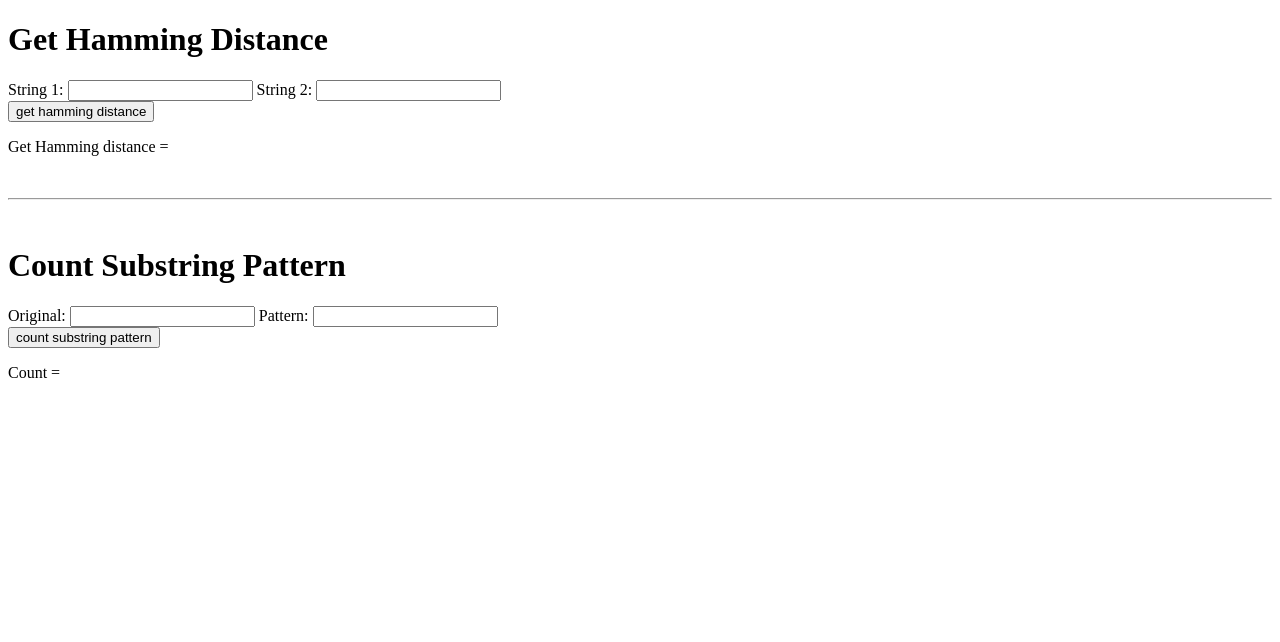
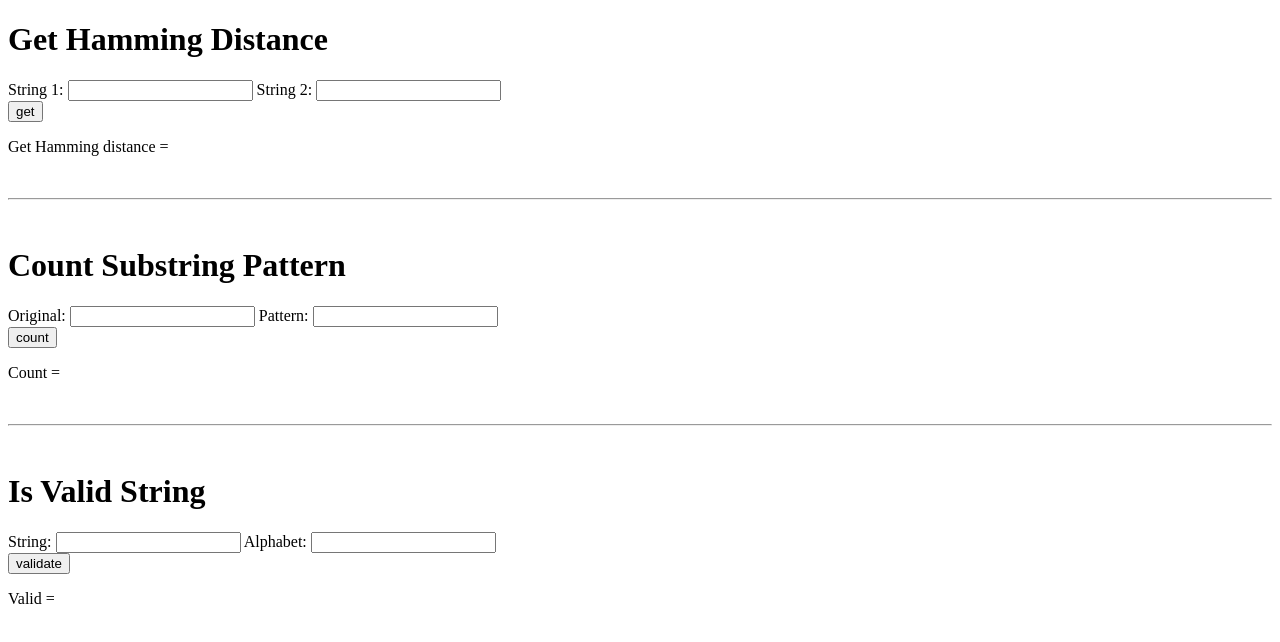
Before and after one commit to lmlawas/cmsc128-ay2015-16-assign002-js, a plain HTML site: page index.html in a window 1280 px wide. Drawn offline with Linux system fonts and the light colour scheme.

Commit message:
Added working isValidString()

```diff
--- a/index.html
+++ b/index.html
@@ -15,7 +15,7 @@
 		String 1: <input type="text" name="str1">
 		String 2: <input type="text" name="str2">
 	</form>
-	<button onclick="getHammingDistance()">get hamming distance</button>
+	<button onclick="getHammingDistance()">get</button>
 	<p>Get Hamming distance = <span id="hd"></span></p>
 	<!-- end of get hamming distance -->
 
@@ -27,9 +27,21 @@
 		Original: <input type="text" name="original">
 		Pattern: <input type="text" name="pattern">
 	</form>
-	<button onclick="countSubstrPattern()">count substring pattern</button>
+	<button onclick="countSubstrPattern()">count</button>
 	<p>Count = <span id="sp"></span></p>
 	<!-- end of count substring pattern -->
+
+	<br><hr><br>
+
+	<!-- start of is valid string -->
+	<h1>Is Valid String</h1>
+	<form name="validString" onsubmit="return isValidString();" method="post">
+		String: <input type="text" name="str3">
+		Alphabet: <input type="text" name="alphabet">
+	</form>
+	<button onclick="isValidString()">validate</button>
+	<p>Valid = <span id="vs"></span></p>
+	<!-- end of is valid string -->
 
 	<script src="script/bioinformatics_lib.js"></script>
 </body>
--- a/script/bioinformatics_lib.js
+++ b/script/bioinformatics_lib.js
@@ -81,3 +81,14 @@ function countSubstrPattern(){
 	}
 
 }// end of countSubstrPattern()
+
+function isValidString(){
+	// get value from the form and store to variables
+	var str = document.forms["validString"]["str3"].value;
+	var a = document.forms["validString"]["alphabet"].value;
+	var patt = new RegExp("[^"+a+"]", "g");
+
+	if(patt.test(str)) document.getElementById("vs").innerHTML = false;
+	else document.getElementById("vs").innerHTML = true;
+
+}// end of isValidString()
```
